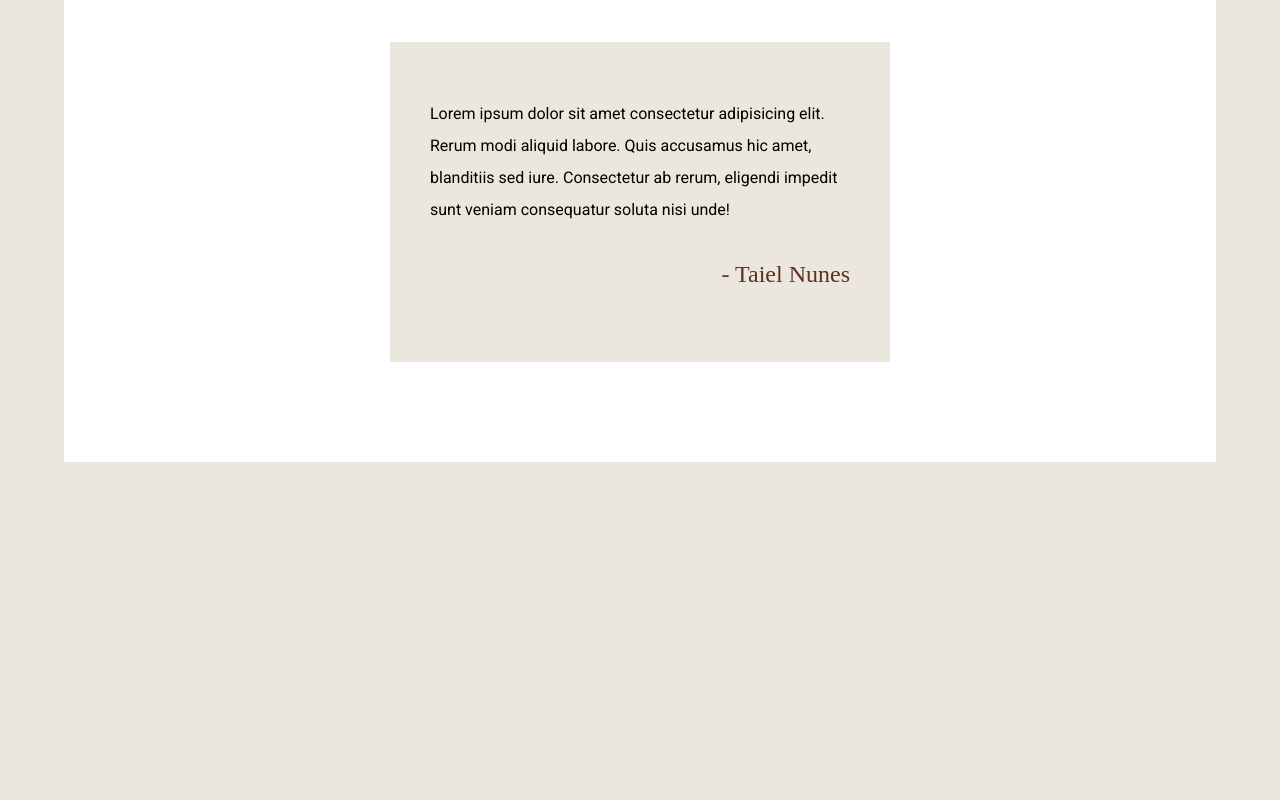
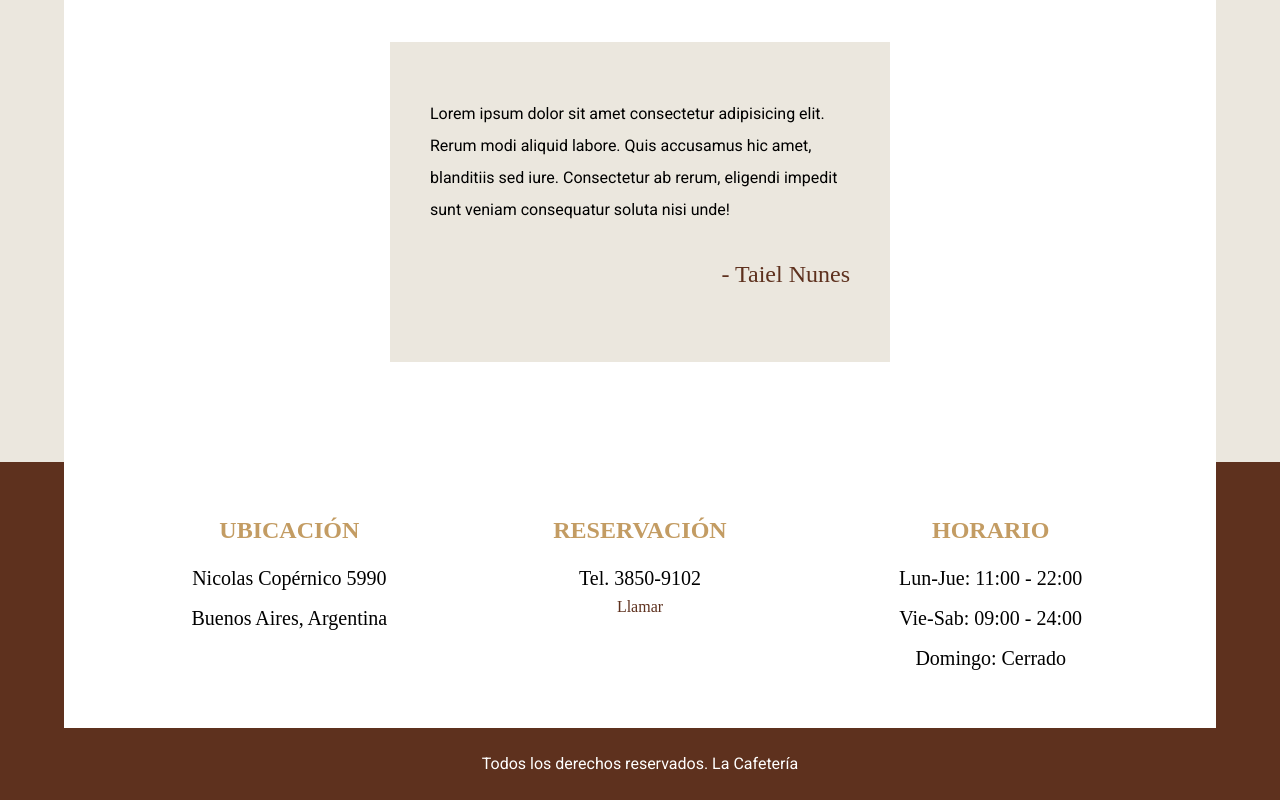
Before and after one commit to TaielNxz/sass-course-05-cafeteria, a plain HTML site: page index.html in a window 1280 px wide. Shown: the part 4972-5772 px from the top of the page. Before the commit the page ends 5434 px from the top, so only its background shows below. Drawn offline with Linux system fonts and the light colour scheme; a web font is replaced by a local one.

Commit message:
add footer

```diff
--- a/css/app.css
+++ b/css/app.css
@@ -477,3 +477,65 @@ ul {
   font-size: 2.4rem;
   text-align: right;
 }
+
+/* ==== footer ==== */
+
+.footer {
+  background-color: var(--primary);
+}
+
+.footer-content {
+  background-color: var(--white);
+  width: 95%;
+  padding: 5rem 0;
+}
+
+@media (min-width: 768px) {
+  .footer-content {
+    display: grid;
+    grid-template-columns: repeat( 3, 1fr );
+    width: 90%;
+    padding: 5rem;
+  }
+}
+
+.footer-box {
+  text-align: center;
+  margin: 0 0 5rem 0;
+}
+
+@media (min-width: 768px) {
+  .footer-box {
+    margin: 0;
+  }
+
+}
+
+.footer-box h3,
+.footer-box p,
+.footer-box a {
+  font-family: var(--italicFont);
+  margin: 0;
+}
+
+.footer-box h3 {
+  color: var(--secondary);
+  font-size: 2.4rem;
+  margin-bottom: 1rem;
+}
+
+.footer-box p {
+  font-size: 2rem;
+  font-family: var(--italicFont);
+}
+
+.footer-box a {
+  color: var(--primary);
+}
+
+.copyright {
+  color: #fff;
+  margin: 0;
+  padding: 2rem;
+  text-align: center;
+}
--- a/index.html
+++ b/index.html
@@ -168,5 +168,26 @@
             <p class="author">- Taiel Nunes</p>
         </div>
     </section>
+    <footer class="footer">
+        <div class="conteiner footer-content">
+            <div class="footer-box">
+                <h3>Ubicación</h3>
+                <p>Nicolas Copérnico 5990</p>
+                <p>Buenos Aires, Argentina</p>
+            </div>
+            <div class="footer-box">
+                <h3>Reservación</h3>
+                <p>Tel. 3850-9102</p>
+                <a href="tel:+3850-9102">Llamar</a>
+            </div>
+            <div class="footer-box">
+                <h3>Horario</h3>
+                <p>Lun-Jue: 11:00 - 22:00</p>
+                <p>Vie-Sab: 09:00 - 24:00</p>
+                <p>Domingo: Cerrado</p>
+            </div>
+        </div>
+        <p class="copyright">Todos los derechos reservados. La Cafetería</p>
+    </footer>
 </body>
 </html>
```
